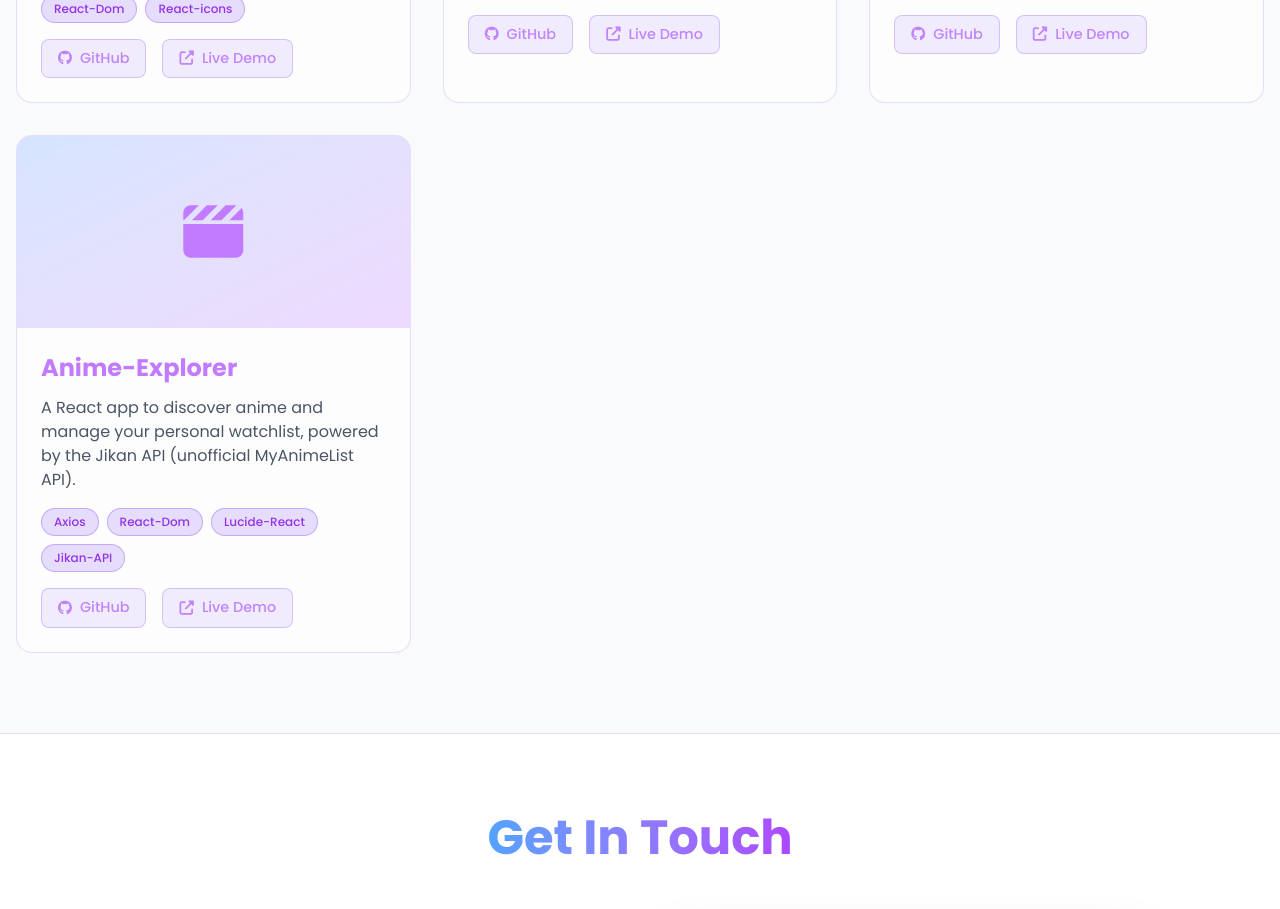
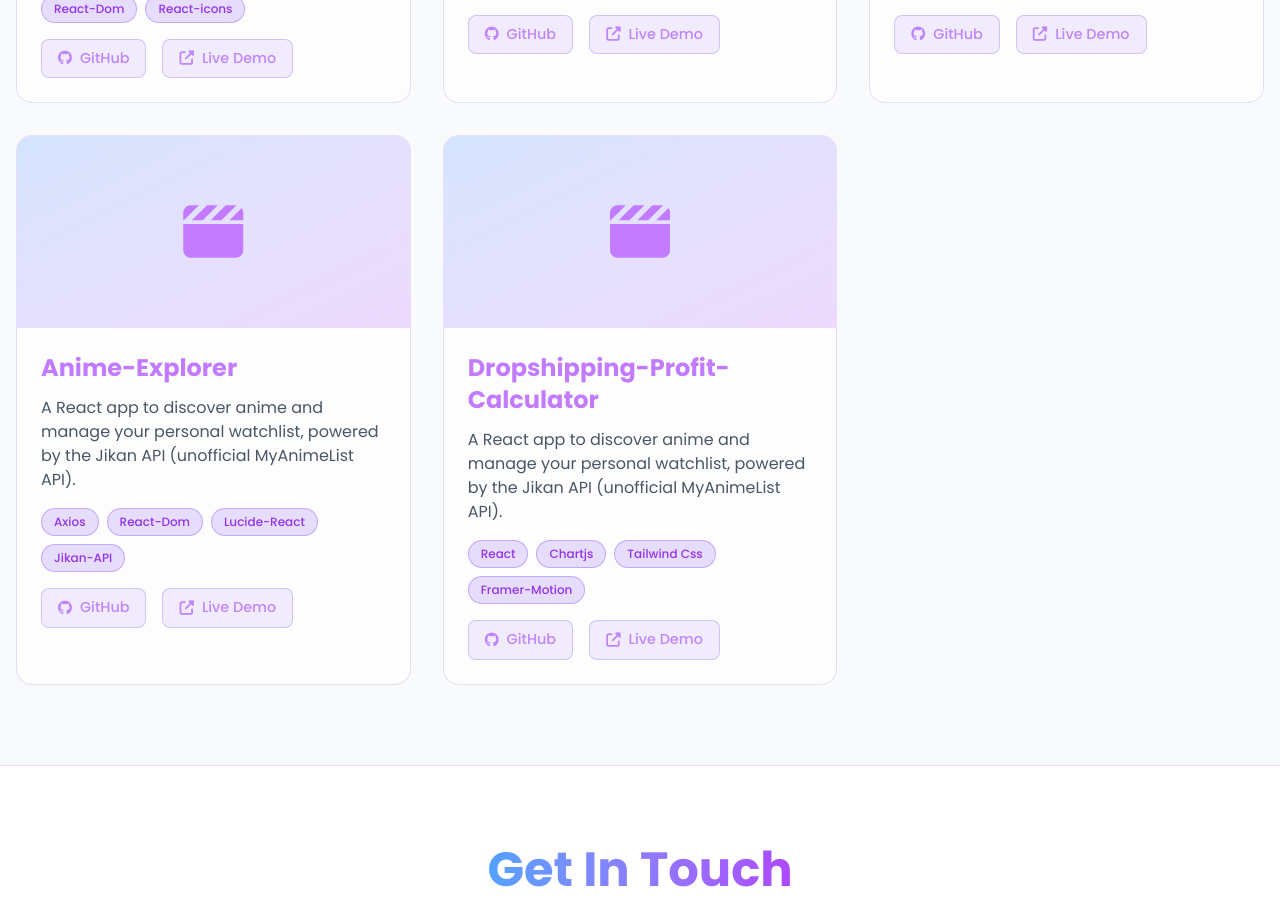
Before and after one commit to CodeByTinku/Portfolio, a React (Vite) app: page / in a window 1280 px wide. Shown: the part 3920-4829 px from the top of the page. Built offline with nearby package versions, Linux system fonts and the light colour scheme; no server answers.

Commit message:
new project added! in project section

```diff
--- a/src/components/Projects.jsx
+++ b/src/components/Projects.jsx
@@ -72,6 +72,16 @@ const Projects = () => {
       github: 'https://github.com/CodeByTinku/Anime-Explorer',
       live: 'https://anime-explorer-chi.vercel.app/',
     },
+    {
+      title: 'Dropshipping-Profit-Calculator',
+      icon: 'fa-solid fa-clapperboard text-6xl text-purple-400',
+      bgGradient: 'from-blue-500/20 to-purple-500/20',
+      titleColor: 'text-purple-400',
+      description: 'A React app to discover anime and manage your personal watchlist, powered by the Jikan API (unofficial MyAnimeList API).',
+      techs: ['React', 'Chartjs', 'Tailwind Css', 'Framer-Motion'],
+      github: '',
+      live: '',
+    },
   ];
 
   return (
```
